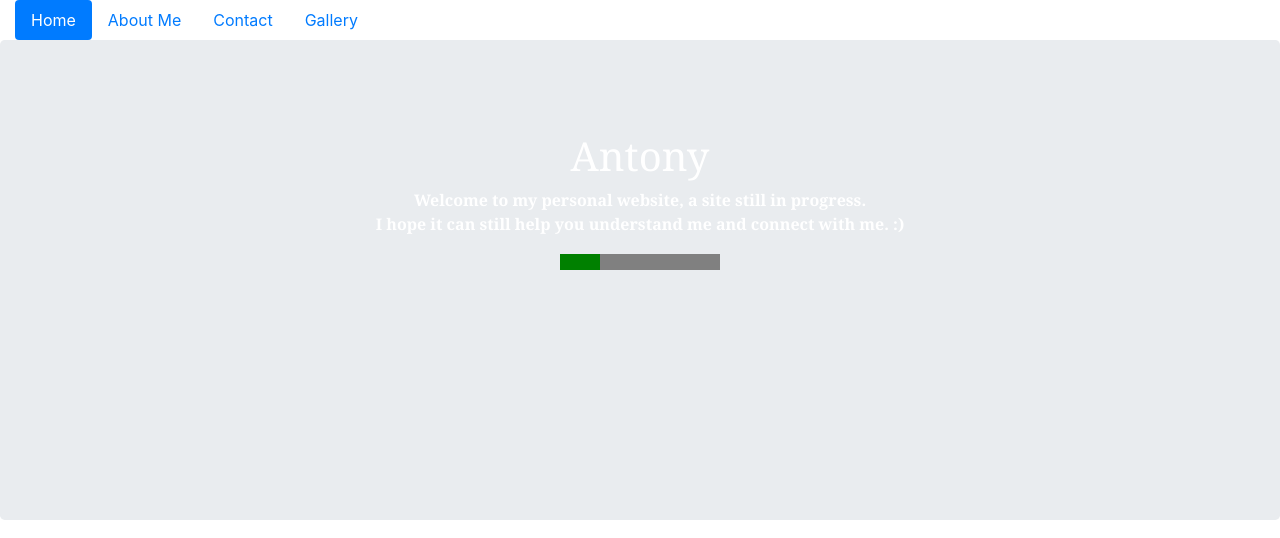
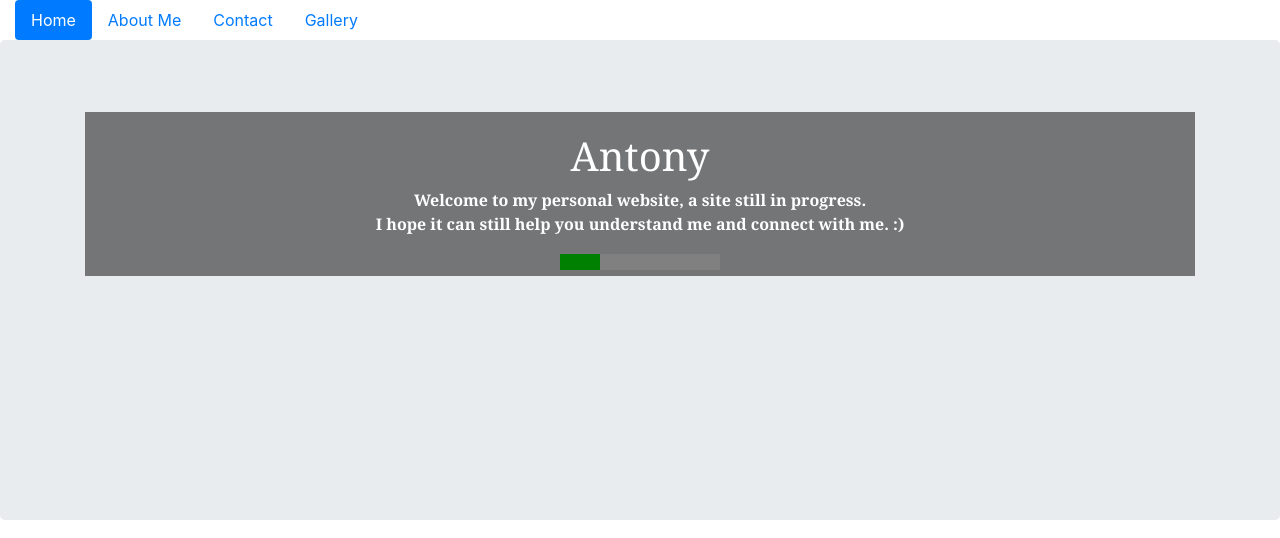
Before and after one commit to antonytw/antonytw, a plain HTML site: page index.html in a window 1280 px wide. In both pictures the pointer is over the element 640 px from the left and 194 px from the top of the page. Shown: the top 538 px of the page. Drawn offline with nearby package versions, Linux system fonts and the light colour scheme; a web font is replaced by a local one.

Commit message:
Add files via upload

```diff
--- a/index.css
+++ b/index.css
@@ -24,6 +24,10 @@ h1{
 
 .jumbotron, .container, h1 {
   padding-top: 0.5em;
+}
+
+.main:hover {
+  background-color: rgba(0,0,0,0.5)
 }
 
 body {
```
